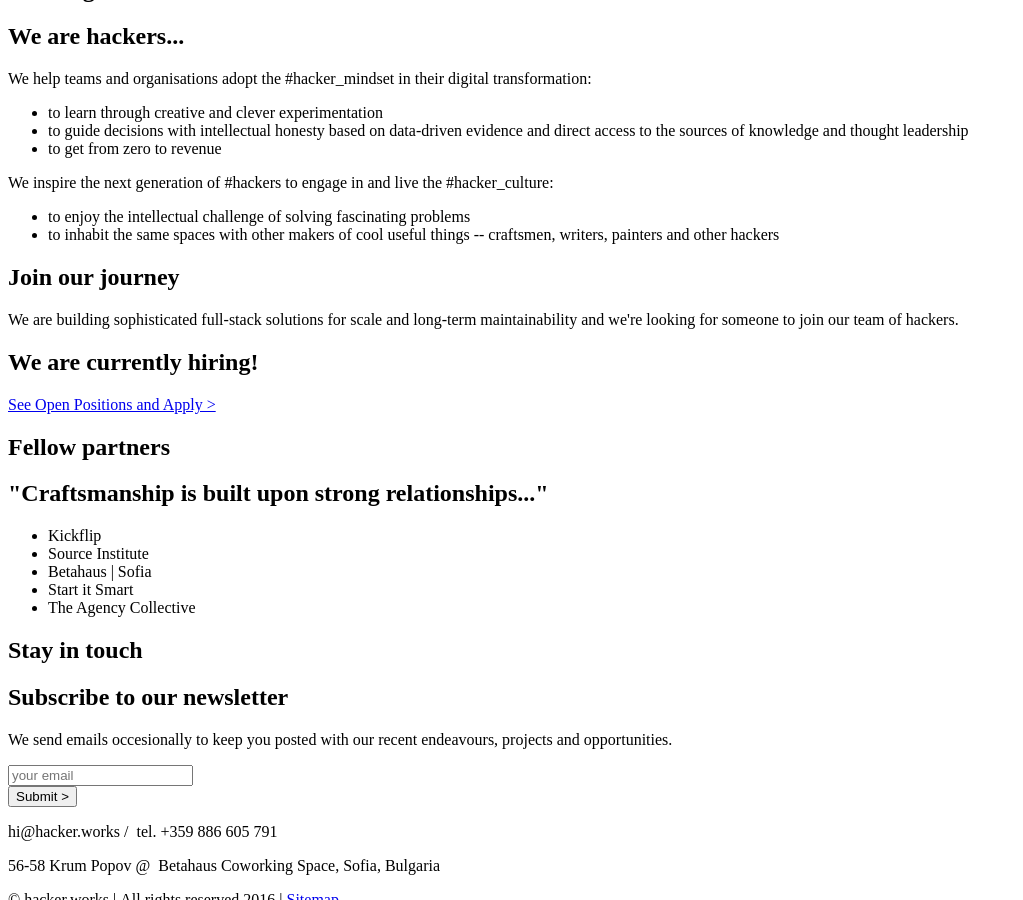
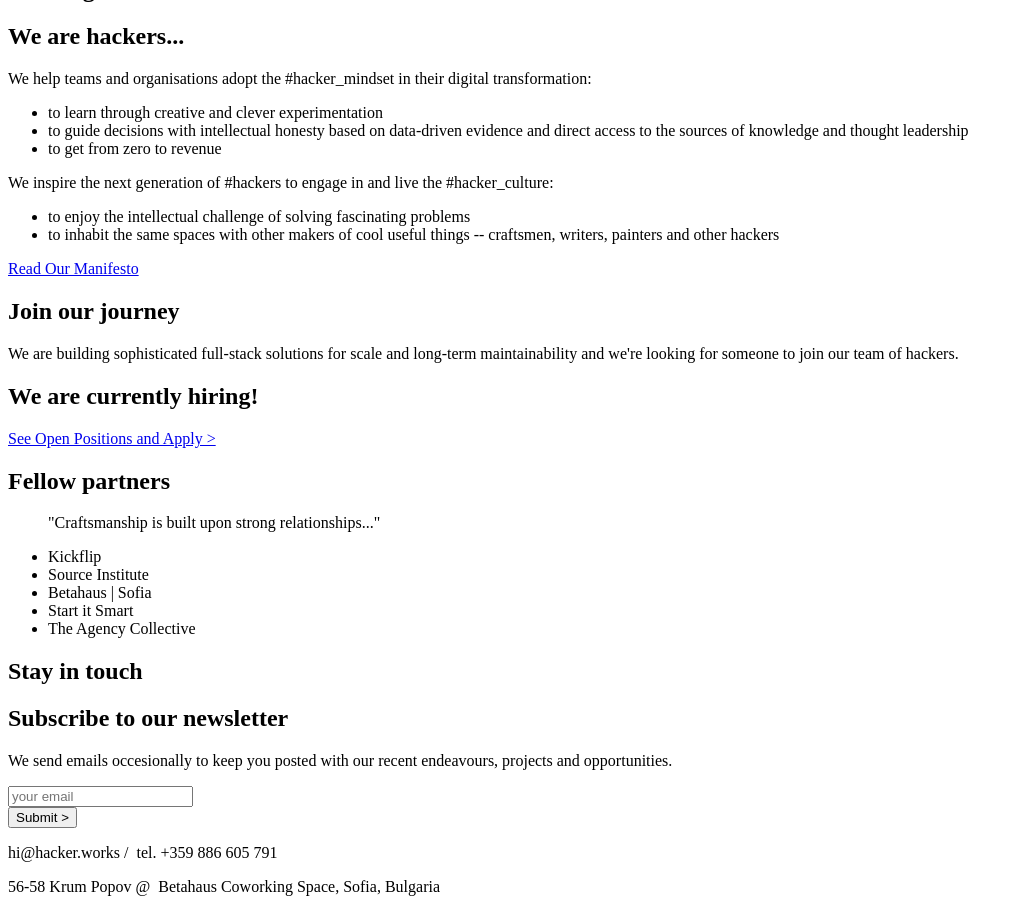
Before and after one commit to hacker-works/hacker-works.github.io, a Jekyll site: the page built from index.md, in a window 1280 px wide and 900 px high, scrolled down 725 px. Shown: the whole window, without its empty margins (0-1023 px from the left). Built offline with Jekyll 4.4.1, drawn with Linux system fonts in a browser that asks for light colours.

Commit message:
Review modifications with @turbalan (Pavel Kuts)

```diff
--- a/_includes/about.html
+++ b/_includes/about.html
@@ -15,4 +15,6 @@
       <li>to inhabit the same spaces with other makers of cool useful things -- craftsmen, writers, painters and other hackers</li>
     </ul>
   </section>
+
+  <a href="/manifesto">Read Our Manifesto</a>
 </section>
--- a/_includes/partners.html
+++ b/_includes/partners.html
@@ -1,6 +1,6 @@
 <section id="partners">
   <h1>Fellow partners</h1>
-  <h2>"Craftsmanship is built upon strong relationships..."</h2>
+  <blockquote>"Craftsmanship is built upon strong relationships..."</blockquote>
 
   <ul>
     <li>Kickflip</li>
```
